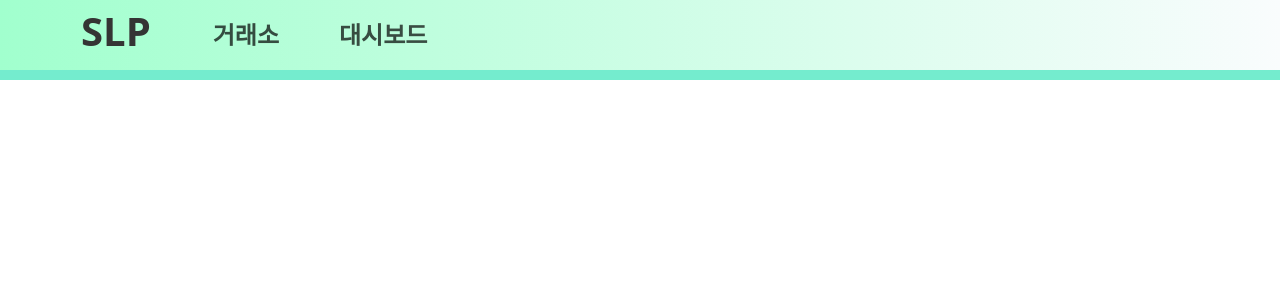
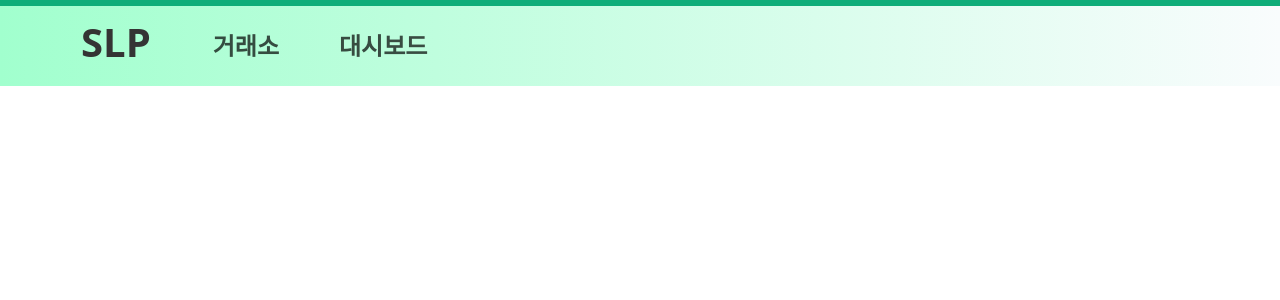
Before and after one commit to 2022-cau-capstone-team02/web, a React (Create React App) app: page / in a window 1280 px wide. Shown: the top 300 px of the page. Built offline with nearby package versions, Linux system fonts and the light colour scheme.

Commit message:
implement asset's modal layout contained detail

```diff
--- a/package.json
+++ b/package.json
@@ -14,14 +14,18 @@
     "axios": "^0.27.2",
     "bootstrap": "^5.2.1",
     "chart.js": "^3.9.1",
+    "immutability-helper": "^3.1.1",
     "react": "^18.2.0",
     "react-bootstrap": "^2.5.0",
     "react-chartjs-2": "^4.3.1",
+    "react-dnd": "^16.0.1",
+    "react-dnd-html5-backend": "^16.0.1",
     "react-dom": "^18.2.0",
     "react-icons": "^4.4.0",
     "react-router": "^6.4.1",
     "react-router-dom": "^6.4.1",
     "react-scripts": "5.0.1",
+    "redux": "^4.2.0",
     "styled-components": "^5.3.5",
     "web-vitals": "^2.1.4"
   },
--- a/src/App.js
+++ b/src/App.js
@@ -7,12 +7,13 @@ import Info from './Info'
 import Exchange from './Exchange'
 import Dashboard from './Dashboard'
 import Sidebar from './components/Sidebar'
+import Progressbar from './components/ProgressBar'
 
 
 const CustomContainer = styled(Container)`
   position: relative;
   width: 100%;
-  min-height:${window.innerHeight};
+  min-height:2000px;
   padding:0;
   margin:0;
 `
@@ -28,6 +29,7 @@ const App = () => {
   const [menu, setMenu] = useState(false);
   return (
     <CustomContainer fluid>
+      <Progressbar/>
       <Sidebar menu={menu} setMenu={setMenu}/>
       <CustomRow>
         <NavBar menu={menu} setMenu={setMenu}/>
--- a/src/Dashboard.js
+++ b/src/Dashboard.js
@@ -6,6 +6,8 @@ import Assets from './components/Assets';
 import _Navbar from './components/Navbar';
 import axios from 'axios';
 import { useEffect, useState } from 'react';
+import { DndProvider} from 'react-dnd'
+import { HTML5Backend } from 'react-dnd-html5-backend'
 // import Sidebar from './components/Sidebar';
 
 const apiData = [];
@@ -25,7 +27,6 @@ const AssetWrapper = styled.div`
   align-items: center;
   justify-content: center;
   flex-direction: column;
-
 `
 
 
@@ -53,7 +54,6 @@ function Dashboard() {
       localStorage.setItem('count', JSON.stringify(cnt));
     })
     .catch(err=>console.log(err));
-
   }
 
   const changeParameter = () => {
@@ -85,7 +85,9 @@ function Dashboard() {
       {show ?
         <AssetWrapper>
           <AssetInfo apiData={apiData}/>
-          <Assets apiData={apiData}/>
+          {/* <DndProvider backend={HTML5Backend}> */}
+            <Assets apiData={apiData}/>
+          {/* </DndProvider> */}
         </AssetWrapper>
       :null}
 
--- a/src/components/Assets.js
+++ b/src/components/Assets.js
@@ -2,6 +2,7 @@ import React, { useState } from 'react'
 import axios from 'axios'
 import styled from 'styled-components'
 import Detail from './Detail'
+import { useDrag, useDrop } from 'react-dnd'
 
 const AssetsContainer = styled.div`
   width: 100%;
@@ -99,11 +100,11 @@ const Assets = ({apiData}) => {
         document.body.style.overflow='hidden';
         setShow(!show);
     }
-    console.log(show);
+
 
     return (
       <AssetsContainer>
-        <Detail show={show} setShow={setShow}/>
+        <Detail show={show} setShow={setShow} apiData={apiData}/>
         {apiData[0] ? apiData[0].map((apiData, index)=>{
             return (
               <Asset key={index} onClick={open}>
--- a/src/components/Detail.js
+++ b/src/components/Detail.js
@@ -6,8 +6,11 @@ const Container = styled.div`
     height:100vh;
     z-index: 20;
     position:fixed;
+    top:0;
+    left:0;
     display:${({show})=>(show?'flex':'none')};
-    transition: 0.5s ease-in-out;
+    justify-content: center;
+    align-items: center;
 `
 
 const Overlay = styled.div`
@@ -15,19 +18,39 @@ const Overlay = styled.div`
     position: absolute;
     width:100%;
     height: 100%;
+`
+
+const FormContainer = styled.div`
+    width: 50%;
+    height: 90%;
+    position: absolute;
+    padding: 30px;
+    background-color: aliceblue;
+    border-radius: 10px;
+    box-shadow: 5px 10px 10px grey;
+    overflow: scroll;
+    -ms-overflow-style: none; /* IE and Edge */
+    scrollbar-width: none; /* Firefox */
+    &::-webkit-scrollbar {
+      display: none;
+    } /* Chrome, Safari, Opera*/
+`
+
+const Form = styled.div`
 
 `
 
-const Detail = ({show, setShow}) => {
-    console.log(show);
+const Detail = ({show, setShow, apiData}) => {
     const close = () => {
         document.body.style.overflow = "unset";
         setShow(!show);
     };
     return (
         <Container show={show}>
-            <Overlay/>
-
+            <Overlay onClick={close}/>
+            <FormContainer>
+                {/* <Form></Form> */}
+            </FormContainer>
         </Container>
     )
 }
--- a/src/components/Navbar.js
+++ b/src/components/Navbar.js
@@ -6,10 +6,11 @@ import styled from 'styled-components';
 
 
 const Container = styled.div`
+  margin-top: 0.7vh;
   height : 80px;
   width: 100%;
   background : linear-gradient(to right, #A1FFCE, #f9fcfd);
-  border-bottom: 10px solid rgb(116, 236, 206);
+
   display: flex;
   align-items: center;
   padding:1px;
--- /dev/null
+++ b/src/components/ProgressBar.js
@@ -0,0 +1,41 @@
+import { useState, useEffect } from 'react';
+import styled from 'styled-components';
+
+const ProgressBar = styled.div`
+    position: fixed;
+    width:100vw;
+    height: 0.7vh;
+    z-index: 10;
+    background-color: rgba(15, 173, 121, 0.3);
+`
+
+const Progress = styled.div`
+    width:${({scroll})=>(`${scroll}vw`)};
+    height:100%;
+    background-color: rgba(15, 173, 121, 1);
+    transition: all 0.5s;
+`
+
+export default function Progressbar(){
+    const[scroll, setScroll] = useState(0);
+
+    useEffect(() => {
+      window.addEventListener("scroll", progres)
+
+      return () => {
+        window.removeEventListener("scroll", progres)
+      }
+    }, [scroll])
+
+
+    const progres = () => {
+        const scrollTotal = document.documentElement.scrollTop;
+        const heightWin = document.documentElement.scrollHeight - document.documentElement.clientHeight;
+        setScroll(scrollTotal / heightWin * 100)}
+
+    return(
+        <ProgressBar>
+            <Progress scroll={scroll}/>
+        </ProgressBar>
+    )
+}
```
Also changed, not shown: src/Store.js (added, +25 -0 lines), 2 other files (tests, documents, lock files or other folders).
